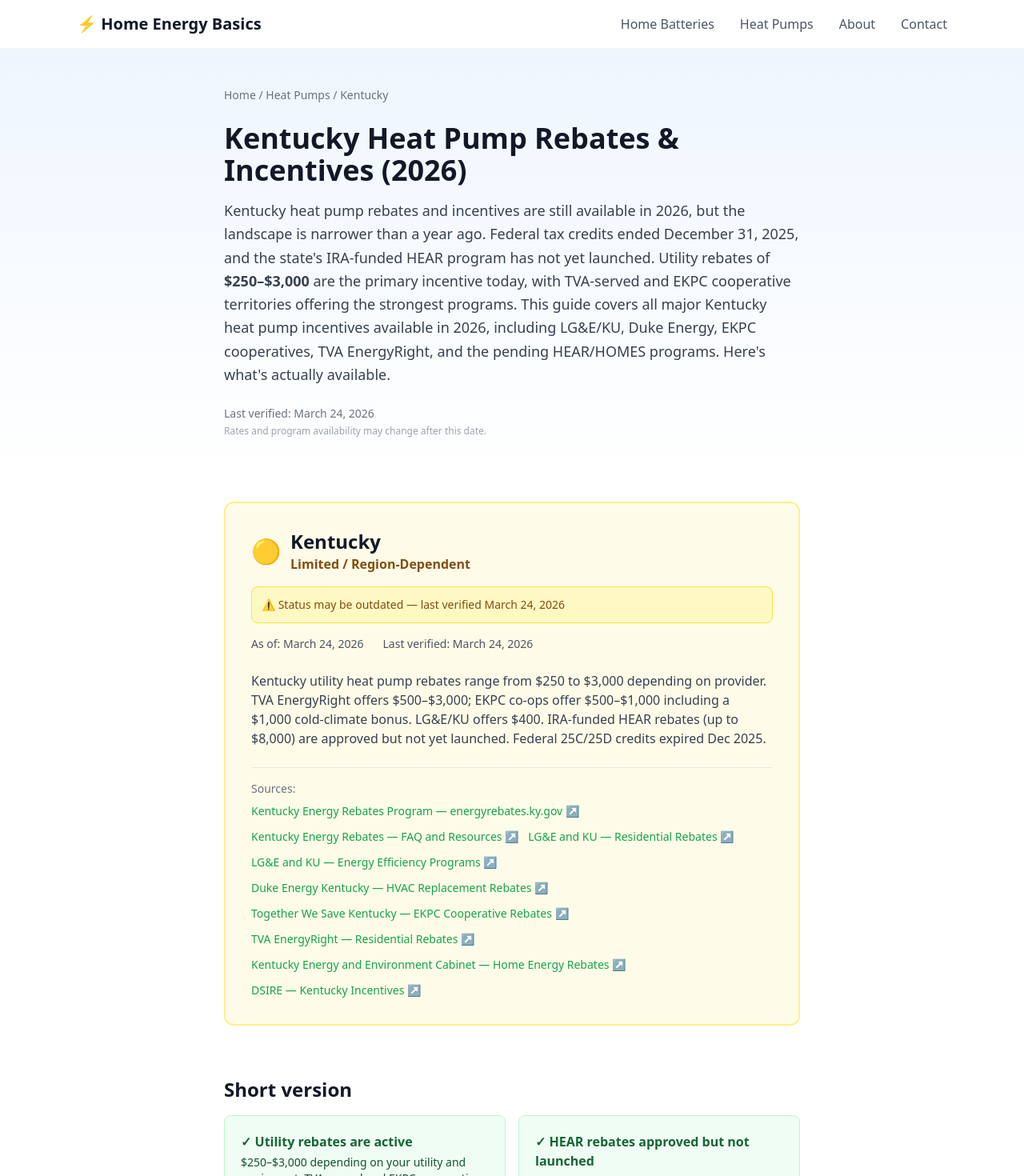
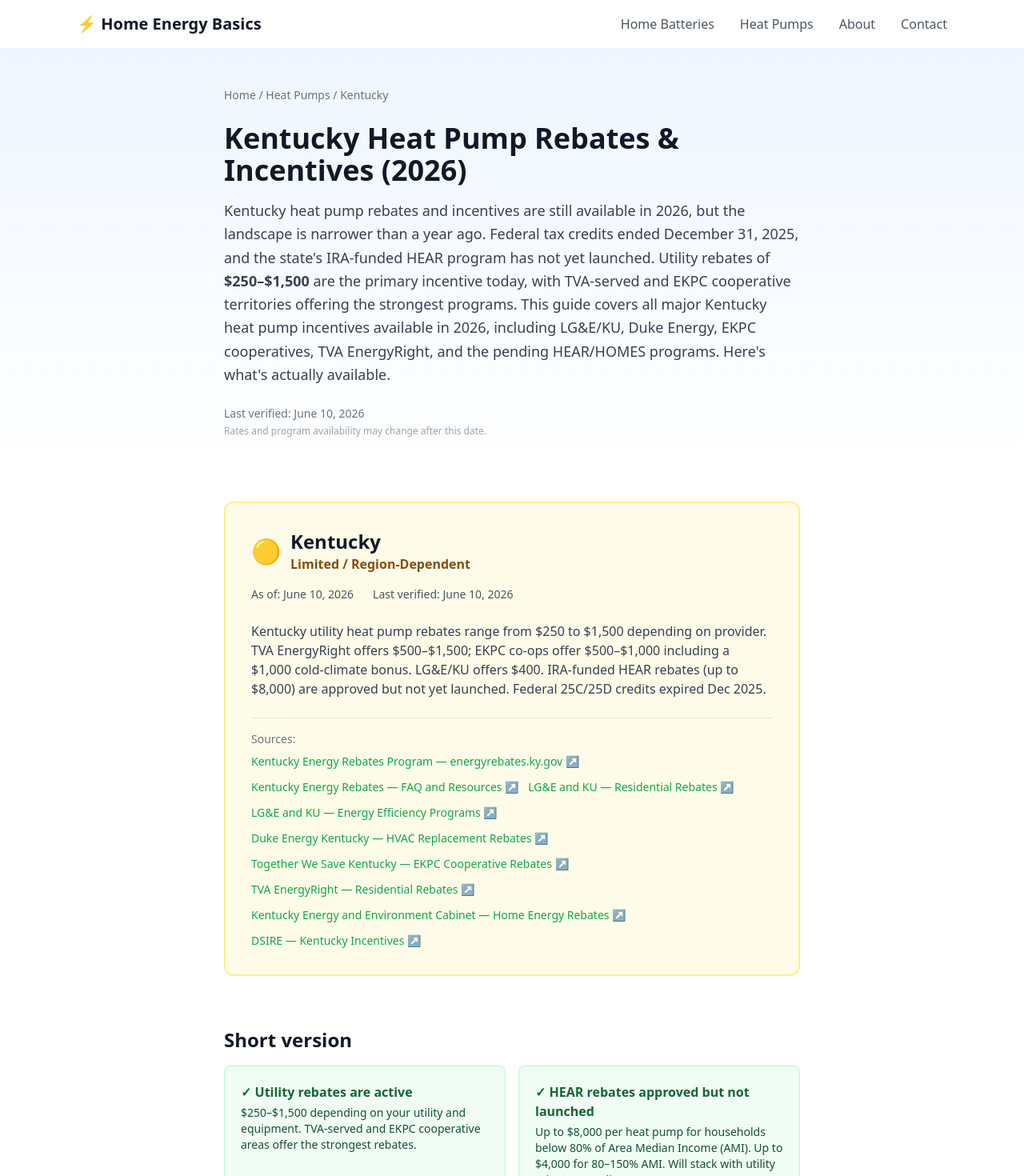
Before and after one commit to giniwproductions-88/homeenergybasics, a Next.js app: page /heat-pumps/states/ky in a window 1280 px wide. Shown: the top 1470 px of the page at 80% size. Built offline with nearby package versions, Linux system fonts and the light colour scheme.

Commit message:
KY: verify LG&E/KU + TVA + HEAR (energyrebates.ky.gov) + HR4758; correct TVA geothermal $3,000->$1,500; verify 2026-06-10

```diff
--- a/src/app/heat-pumps/states/ky/page.tsx
+++ b/src/app/heat-pumps/states/ky/page.tsx
@@ -6,16 +6,16 @@ import JsonLd from "@/components/JsonLd";
 
 export const metadata: Metadata = {
   title:
-    "Kentucky Heat Pump Rebates 2026: $250–$3,000 Utility Rebates + HEAR Coming | Home Energy Basics",
+    "Kentucky Heat Pump Rebates 2026: $250–$1,500 Utility Rebates + HEAR Coming | Home Energy Basics",
   description:
-    "KY utility heat pump rebates range from $250 to $3,000. HEAR rebates up to $8,000 pending. Federal credits expired. Every Kentucky incentive in 2026.",
+    "KY utility heat pump rebates range from $250 to $1,500. HEAR rebates up to $8,000 pending. Federal credits expired. Every Kentucky incentive in 2026.",
   alternates: {
     canonical: "https://homeenergybasics.com/heat-pumps/states/ky",
   },
   openGraph: {
     title: "Kentucky Heat Pump Rebates 2026",
     description:
-      "Utility rebates $250–$3,000, HEAR up to $8,000 pending launch — the complete guide to Kentucky heat pump incentives after federal credits expired.",
+      "Utility rebates $250–$1,500, HEAR up to $8,000 pending launch — the complete guide to Kentucky heat pump incentives after federal credits expired.",
     url: "https://homeenergybasics.com/heat-pumps/states/ky",
     type: "article",
   },
@@ -30,7 +30,7 @@ const faqJsonLd = {
       name: "What heat pump rebates are available in Kentucky in 2026?",
       acceptedAnswer: {
         "@type": "Answer",
-        text: "Kentucky heat pump rebates come exclusively from utility programs right now. LG&E and KU offer $400 for air-source heat pumps and $300 for heat pump water heaters. EKPC cooperatives offer $500–$1,000, with $1,000 for cold-climate models. Duke Energy Kentucky offers approximately $865 for HVAC upgrades. TVA-served western Kentucky utilities offer $500–$800 for heat pumps and up to $3,000 for geothermal. Federal tax credits expired December 31, 2025, and the state\u0027s IRA-funded HEAR/HOMES programs have not yet launched.",
+        text: "Kentucky heat pump rebates come exclusively from utility programs right now. LG&E and KU offer $400 for air-source heat pumps and $300 for heat pump water heaters. EKPC cooperatives offer $500–$1,000, with $1,000 for cold-climate models. Duke Energy Kentucky offers approximately $865 for HVAC upgrades. TVA-served western Kentucky utilities offer $500–$800 for heat pumps and up to $1,500 for geothermal. Federal tax credits expired December 31, 2025, and the state\u0027s IRA-funded HEAR/HOMES programs have not yet launched.",
       },
     },
     {
@@ -54,7 +54,7 @@ const faqJsonLd = {
       name: "Which Kentucky utility offers the best heat pump rebates?",
       acceptedAnswer: {
         "@type": "Answer",
-        text: "TVA-served utilities in western Kentucky offer the highest rebates: $500–$800 for air-source heat pumps, up to $900 for heat pump water heaters, and $3,000 for geothermal systems. EKPC cooperatives in central and eastern Kentucky are second best at $500–$1,000, with a notable $1,000 incentive for cold-climate heat pumps. LG&E/KU customers in Louisville and Lexington receive more modest $300–$400 rebates.",
+        text: "TVA-served utilities in western Kentucky offer the highest rebates: $500–$800 for air-source heat pumps, up to $900 for heat pump water heaters, and $1,500 for geothermal systems. EKPC cooperatives in central and eastern Kentucky are second best at $500–$1,000, with a notable $1,000 incentive for cold-climate heat pumps. LG&E/KU customers in Louisville and Lexington receive more modest $300–$400 rebates.",
       },
     },
     {
@@ -89,7 +89,7 @@ export default function KentuckyPage() {
             Kentucky Heat Pump Rebates &amp; Incentives (2026)
           </h1>
           <p className="text-lg text-gray-700 leading-relaxed mb-6">
-            Kentucky heat pump rebates and incentives are still available in 2026, but the landscape is narrower than a year ago. Federal tax credits ended December 31, 2025, and the state&apos;s IRA-funded HEAR program has not yet launched. Utility rebates of <strong>$250–$3,000</strong> are the primary incentive today, with TVA-served and EKPC cooperative territories offering the strongest programs. This guide covers all major Kentucky heat pump incentives available in 2026, including LG&amp;E/KU, Duke Energy, EKPC cooperatives, TVA EnergyRight, and the pending HEAR/HOMES programs. Here&apos;s what&apos;s actually available.
+            Kentucky heat pump rebates and incentives are still available in 2026, but the landscape is narrower than a year ago. Federal tax credits ended December 31, 2025, and the state&apos;s IRA-funded HEAR program has not yet launched. Utility rebates of <strong>$250–$1,500</strong> are the primary incentive today, with TVA-served and EKPC cooperative territories offering the strongest programs. This guide covers all major Kentucky heat pump incentives available in 2026, including LG&amp;E/KU, Duke Energy, EKPC cooperatives, TVA EnergyRight, and the pending HEAR/HOMES programs. Here&apos;s what&apos;s actually available.
           </p>
           <p className="text-sm text-gray-500">
             Last verified: {formattedDate}
@@ -114,7 +114,7 @@ export default function KentuckyPage() {
           <div className="grid md:grid-cols-2 gap-4">
             <div className="bg-green-50 border border-green-200 rounded-lg p-5">
               <p className="font-semibold text-green-800 mb-1">✓ Utility rebates are active</p>
-              <p className="text-sm text-green-900">$250–$3,000 depending on your utility and equipment. TVA-served and EKPC cooperative areas offer the strongest rebates.</p>
+              <p className="text-sm text-green-900">$250–$1,500 depending on your utility and equipment. TVA-served and EKPC cooperative areas offer the strongest rebates.</p>
             </div>
             <div className="bg-green-50 border border-green-200 rounded-lg p-5">
               <p className="font-semibold text-green-800 mb-1">✓ HEAR rebates approved but not launched</p>
@@ -424,7 +424,7 @@ export default function KentuckyPage() {
                 </tr>
                 <tr className="border-b bg-green-50">
                   <td className="p-3">Geothermal heat pump</td>
-                  <td className="p-3 font-semibold">$3,000</td>
+                  <td className="p-3 font-semibold">$1,500</td>
                 </tr>
               </tbody>
             </table>
--- a/src/data/incentives.ts
+++ b/src/data/incentives.ts
@@ -1669,9 +1669,9 @@ export const incentives: Record<StateCode, StateIncentive> = {
     stateCode: "KY",
     stateName: "Kentucky",
     status: "limited",
-    lastVerified: "2026-03-24",
-    summary:
-      "Kentucky utility heat pump rebates range from $250 to $3,000 depending on provider. TVA EnergyRight offers $500–$3,000; EKPC co-ops offer $500–$1,000 including a $1,000 cold-climate bonus. LG&E/KU offers $400. IRA-funded HEAR rebates (up to $8,000) are approved but not yet launched. Federal 25C/25D credits expired Dec 2025.",
+    lastVerified: "2026-06-10",
+    summary:
+      "Kentucky utility heat pump rebates range from $250 to $1,500 depending on provider. TVA EnergyRight offers $500–$1,500; EKPC co-ops offer $500–$1,000 including a $1,000 cold-climate bonus. LG&E/KU offers $400. IRA-funded HEAR rebates (up to $8,000) are approved but not yet launched. Federal 25C/25D credits expired Dec 2025.",
     sources: [
       {
         label: "Kentucky Energy Rebates Program — energyrebates.ky.gov",
```
